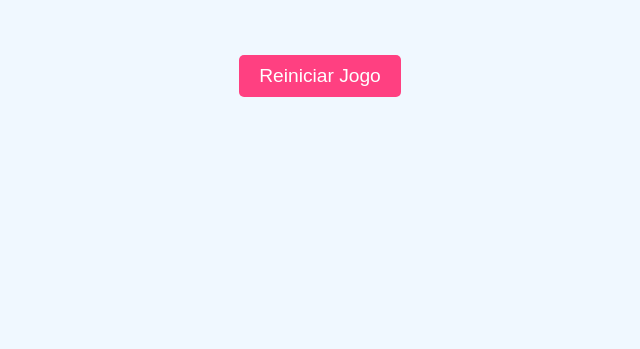
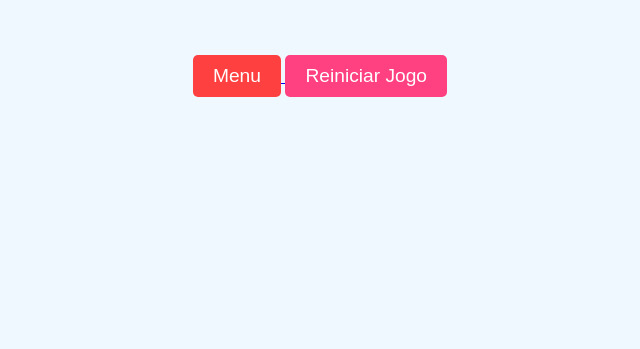
Before and after one commit to kawan-001/Approveit, a plain HTML site: page terms-and-definitions/memory/index.html in a window 1280 px wide. Shown: the part 451-800 px from the top of the page, without its empty margins (320-960 px from the left). Drawn offline with Linux system fonts and the light colour scheme.

Commit message:
Update index.html

```diff
--- a/terms-and-definitions/memory/index.html
+++ b/terms-and-definitions/memory/index.html
@@ -5,6 +5,7 @@
     <meta name="viewport" content="width=device-width, initial-scale=1.0">
     <title>Jogo da Memória</title>
     <link rel="stylesheet" href="style.css">
+    <link rel="stylesheet" href="../../commons.css">
 </head>
 <body>
     <div class="container">
@@ -28,6 +29,10 @@
         <!-- Feedback do jogo -->
         <div id="feedback" class="feedback"></div>
 
+        <a href="../../index.html">
+            <button id="menu-btn" class="menu-btn">Menu</button>
+        </a>
+
         <button id="restart-btn" class="restart-btn">Reiniciar Jogo</button>
     </div>
     <script src="../commons.js"></script>
```
